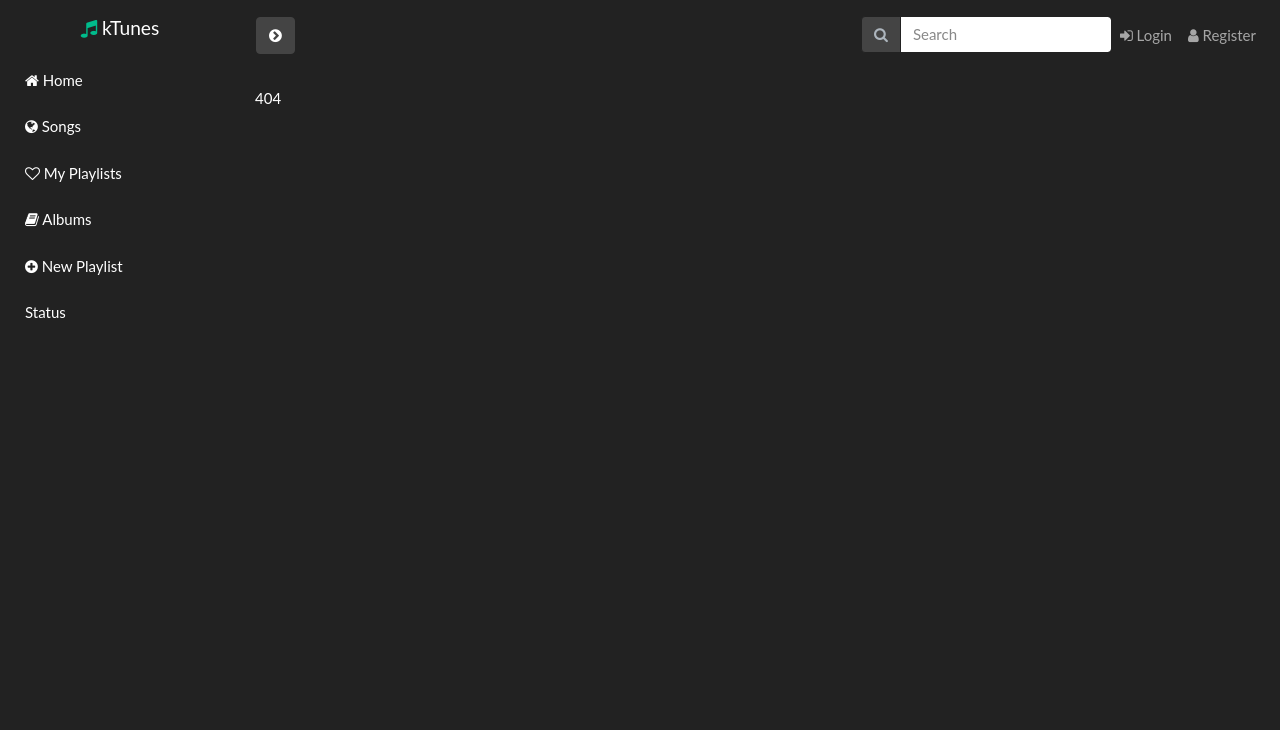
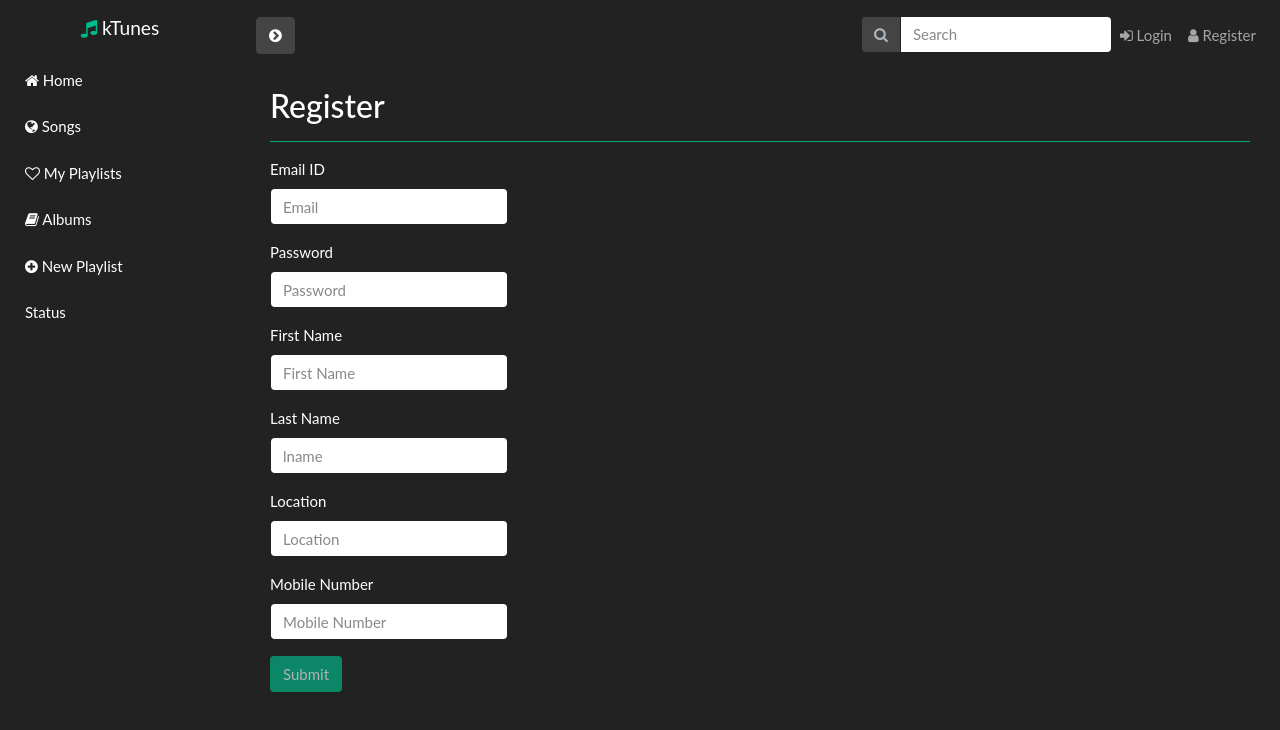
Before and after one commit to Kavshree/ktunes-new, an Angular app: page /Register in a window 1280 px wide. Before the commit this address had no page. Shown: the top 730 px of the page. Built offline with nearby package versions, Linux system fonts and the light colour scheme.

Commit message:
Added User Module

```diff
--- a/db.json
+++ b/db.json
@@ -132,5 +132,16 @@
       "songID": 4,
       "id": 13
     }
+  ],
+  "Registration": [
+    {
+      "email": "kavyashri.bj@gmail.com",
+      "password": "ghf",
+      "fname": "Kavyashree",
+      "lname": "Bj",
+      "location": "kuyf",
+      "mobilenum": "6473950840",
+      "id": 1
+    }
   ]
 }
--- a/src/app/Routes/MasterRoutes.ts
+++ b/src/app/Routes/MasterRoutes.ts
@@ -2,6 +2,8 @@ import { AboutComponent } from '../AboutModule/about.component';
 import { PageNotFoundComponent } from '../AboutModule/pageNotFound.component';
 import { SongListComponent } from '../SongModule/songlist.component';
 import { PlayListComponent} from '../PlaylistModule/playList.component';
+import { RegisterComponent } from '../UserModule/register.component';
+import { LoginComponent } from '../UserModule/login.component';
 
 export const MainRoutes = [
     {path: 'About', component: AboutComponent},
@@ -10,6 +12,8 @@ export const MainRoutes = [
     //loadChildren: () => import('../SongModule/song.module').then(m => m.SongModule)},
     {path: 'playList', loadChildren: () => import('../PlaylistModule/playlist.module').then(m => m.PlayListModule)},
    // {path: 'playList', component: PlayListComponent},
+   {path: 'Register', component: RegisterComponent},
+   {path:'Login', component: LoginComponent},
     {path: '', redirectTo: '/About', pathMatch: 'full'},
     {path: '**', component: PageNotFoundComponent}
 ]
--- /dev/null
+++ b/src/app/UserModule/login.component.ts
@@ -0,0 +1,65 @@
+import { Component } from '@angular/core'
+import { FormBuilder, Validators } from '@angular/forms'
+import { Router } from '@angular/router'
+import { KTuneService } from '../ktune.service'
+
+@Component({
+    selector: 'login',
+    template: `<div>
+    <div class="container h-100">
+  <div class="row h-100 justify-content-center align-items-center ">
+    <form class="col-lg-4 col-xs-12 col-sm-12 col-md-12 card" [formGroup]="loginForm">
+    <img id="profile-img" class="profile-img-card mt-10" src="//ssl.gstatic.com/accounts/ui/avatar_2x.png" />
+      <div class="form-group">
+        <label for="formGroupExampleInput">Email ID</label>
+        <input type="text" class="form-control" placeholder="Email ID" formControlName="email">
+      </div>
+      <div class="form-group">
+        <label for="formGroupExampleInput2">Password</label>
+        <input type="text" class="form-control" placeholder="Password"  formControlName="password">
+      </div>
+      <p class="text-muted">Not a member? <a [routerLink]="['/Register']">Register</a></p>
+      <button class="btn btn-block btn-ktunes" type="submit" (click)="submit()">Sign in</button>
+    </form>
+  </div>
+</div>
+`,
+    styles: [`
+
+
+    .profile-img-card {
+        width: 96px;
+        height: 96px;
+        margin: 0 auto 10px;
+        display: block;
+        -moz-border-radius: 50%;
+        -webkit-border-radius: 50%;
+        border-radius: 50%;
+    }
+
+
+    `]
+})
+
+export class LoginComponent{
+    constructor(private _service: KTuneService, private _fb: FormBuilder,private _router: Router){}
+    loginForm = this._fb.group({
+        email: ['', Validators.required],
+        password: ['', Validators.required]
+    })
+
+    submit() {
+        let emailEntered = this.loginForm.get('email').value;
+
+        this._service.getUser(emailEntered).subscribe(res => {
+            let returnedData = res;
+            if(returnedData[0]?.password && returnedData[0]?.password != this.loginForm.get('password').value) {
+                alert("Password Incorrect")
+            } else if(!returnedData[0]?.password) {
+                alert("Account Not Registered")
+            } else if(returnedData[0]?.password && returnedData[0]?.password == this.loginForm.get('password').value) {
+                alert("login successful!")
+            }
+        })
+    }
+}
--- /dev/null
+++ b/src/app/UserModule/register.component.ts
@@ -0,0 +1,80 @@
+import { Component } from '@angular/core';
+import { FormBuilder, Validators } from '@angular/forms';
+import  { KTuneService } from '../ktune.service';
+
+@Component({
+    selector: 'register',
+    template: `<div>
+    <div class="col-lg-12">
+    <h3> Register </h3>
+    <hr class="ktunesLine" />
+     <form [formGroup]="registerForm">
+     <div class="form-row">
+     <div class="form-group col-md-3">
+         <label>Email ID</label>
+         <input type="text" class="form-control" placeholder="Email" formControlName="email">
+     </div>
+     </div>
+
+     <div class="form-row">
+         <div class="form-group col-md-3">
+         <label>Password</label>
+         <input type="password" class="form-control" placeholder="Password" formControlName="password">
+         </div>
+     </div>
+
+     <div class="form-row">
+         <div class="form-group col-md-3">
+         <label>First Name</label>
+         <input type="text" class="form-control" placeholder="First Name" formControlName="fname">
+         </div>
+     </div>
+
+     <div class="form-row">
+         <div class="form-group col-md-3">
+         <label>Last Name</label>
+         <input type="text" class="form-control" placeholder="lname" formControlName="lname">
+         </div>
+     </div>
+
+     <div class="form-row">
+         <div class="form-group col-md-3">
+         <label>Location</label>
+         <input type="text" class="form-control" placeholder="Location" formControlName="location">
+         </div>
+     </div>
+
+     <div class="form-row">
+         <div class="form-group col-md-3">
+         <label>Mobile Number</label>
+         <input type="text" class="form-control" placeholder="Mobile Number" formControlName="mobilenum">
+         </div>
+     </div>
+
+     <button class="btn btn-ktunes" (click)="submitUser()" [disabled]="registerForm.invalid" > Submit </button>
+ </form>
+
+</div>
+
+<div>`
+})
+
+export class RegisterComponent{
+    constructor(private _fb: FormBuilder, private _service: KTuneService) {}
+    RegistrationObj = {email: null,fname: null,lname: null,location: null,mobilenum: null,password: null};
+    registerForm  = this._fb.group({
+        email: ['', Validators.required],
+        password: ['', Validators.required],
+        fname: ['', Validators.required],
+        lname: ['', Validators.required],
+        location: ['', Validators.required],
+        mobilenum: ['', Validators.required]
+    })
+
+    submitUser() {
+        console.log(this.registerForm.value);
+        this._service.postUserRegistration(this.registerForm.value).subscribe(res => {
+            alert(`${this.registerForm.get('fname').value} successfully registered`)
+        })
+    }
+}
--- a/src/app/app.component.html
+++ b/src/app/app.component.html
@@ -31,10 +31,10 @@
           </li>
 
           <li class="nav-item">
-            <a class="nav-link" href=""><i class="fa fa-sign-in"></i> Login</a>
+            <a class="nav-link" [routerLink]="['/Login']"><i class="fa fa-sign-in"></i> Login</a>
         </li>
         <li class="nav-item">
-            <a class="nav-link" href=""><i class="fa fa-user"></i> Register</a>
+            <a class="nav-link" [routerLink]="['/Register']"><i class="fa fa-user"></i> Register</a>
         </li>
 
         </ul>
--- a/src/app/app.module.ts
+++ b/src/app/app.module.ts
@@ -3,6 +3,7 @@ import { NgModule } from '@angular/core';
 import { RouterModule } from '@angular/router';
 import { HttpClientModule } from '@angular/common/http'
 import { UtilitiesModule } from './UtilitiesModule/utilities.module';
+import { UserModule } from './UserModule/User.module';
 
 
 import { AppComponent } from './app.component';
@@ -20,6 +21,7 @@ import { KTuneService } from './ktune.service';
     HttpClientModule,
     NgbModule,
     UtilitiesModule,
+    UserModule,
     RouterModule.forRoot(MainRoutes)
   ],
   providers: [KTuneService],
--- a/src/app/ktune.service.ts
+++ b/src/app/ktune.service.ts
@@ -33,4 +33,13 @@ export class KTuneService {
     getSongSearch(field, val) {
         return this._http.get(`http://localhost:3000/songs?${field}_like=${val}`);
     }
+
+    /**User Registration */
+    postUserRegistration(obj) {
+        return this._http.post(`http://localhost:3000/Registration`, obj)
+    }
+
+    getUser(emailObj) {
+        return this._http.get(`http://localhost:3000/Registration?email=${emailObj}`);
+    }
 }
--- a/src/styles.css
+++ b/src/styles.css
@@ -8,3 +8,4 @@
 .btn-ktunes{background-color: #00bc8c;}
 .ktunes-font{color: #00bc8c;}
 hr.ktunesLine {background-color: #00bc8c; }
+.mt-10{ margin-top: 10px !important;}
```
Also changed, not shown: src/app/UserModule/User.module.ts (added, +16 -0 lines).
